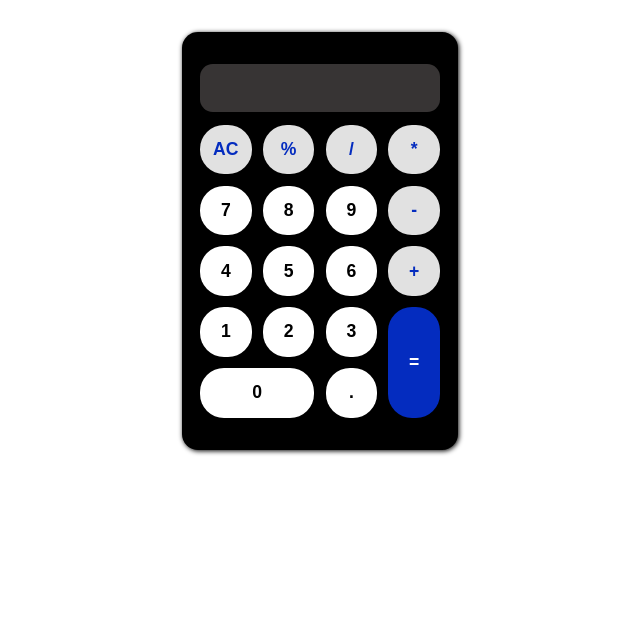
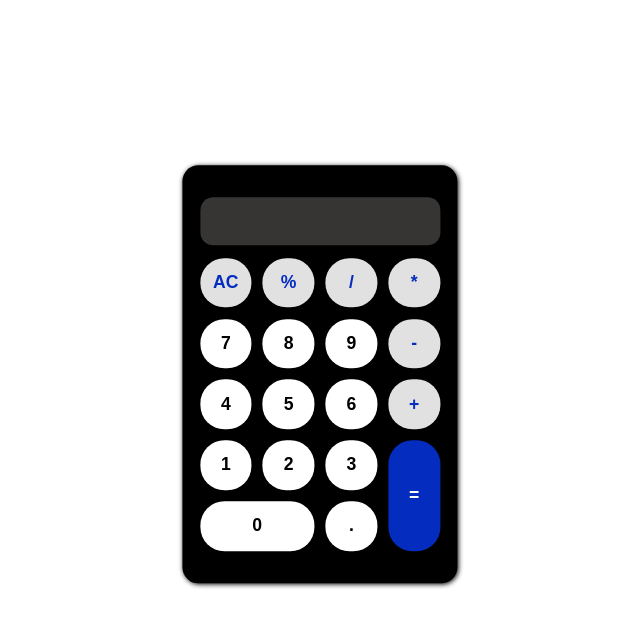
Before and after one commit to kaykyveiga/calculator.js, a plain HTML site: page index.html in a window 1280 px wide. Shown: the whole page, without its empty margins (320-960 px from the left). Drawn offline with Linux system fonts and the light colour scheme.

Commit message:
calculator centering

```diff
--- a/style.css
+++ b/style.css
@@ -1,3 +1,7 @@
+body{
+    position: relative;
+    background-size: 100% 100%;
+}
 .calculator {
     background: #000000;
     width: 15rem;
@@ -10,6 +14,11 @@
     gap: .7rem;
     grid-template-columns: repeat(4, 1fr);
     grid-auto-rows: 3.1rem;
+    position: absolute;
+    background-size: 100% 100%;
+    left: 50%;
+    top: 50%;
+    transform: translate(-50%, 30%);
 }
 
 .viewFinder {
```
